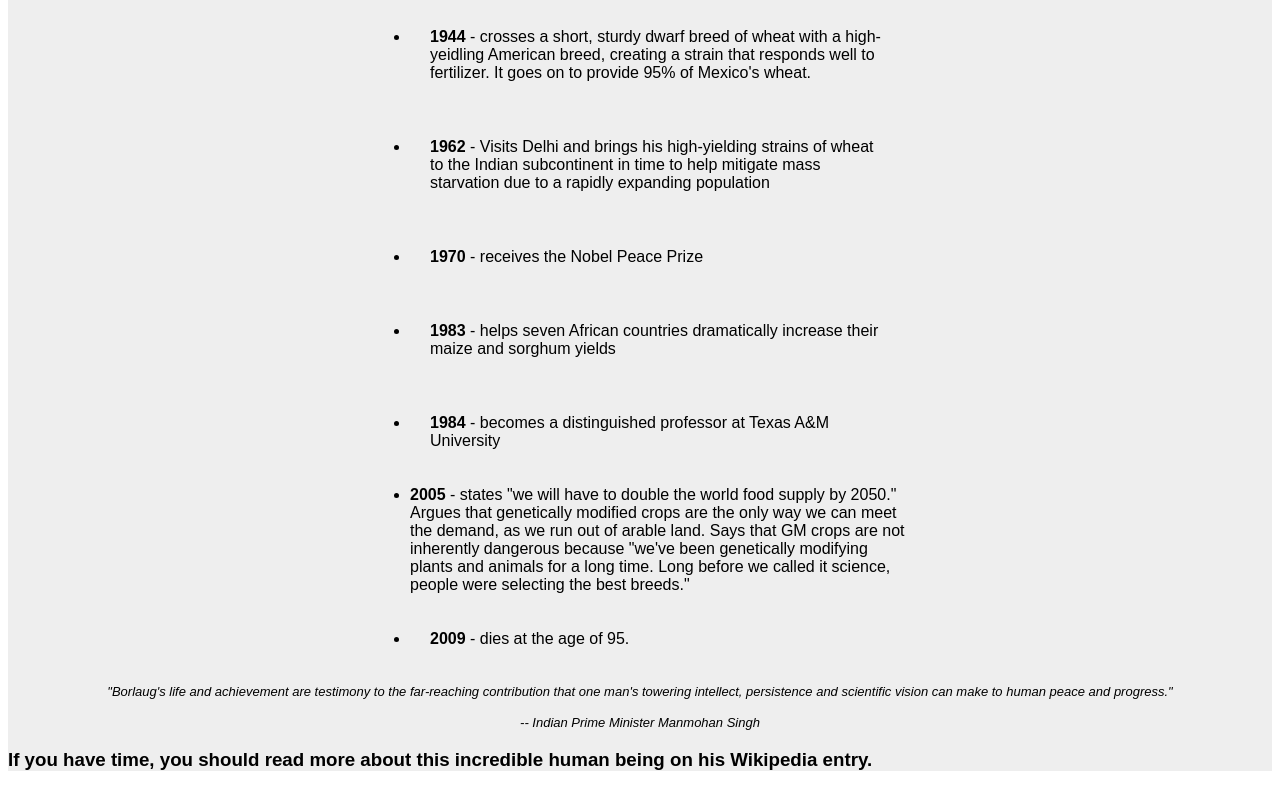
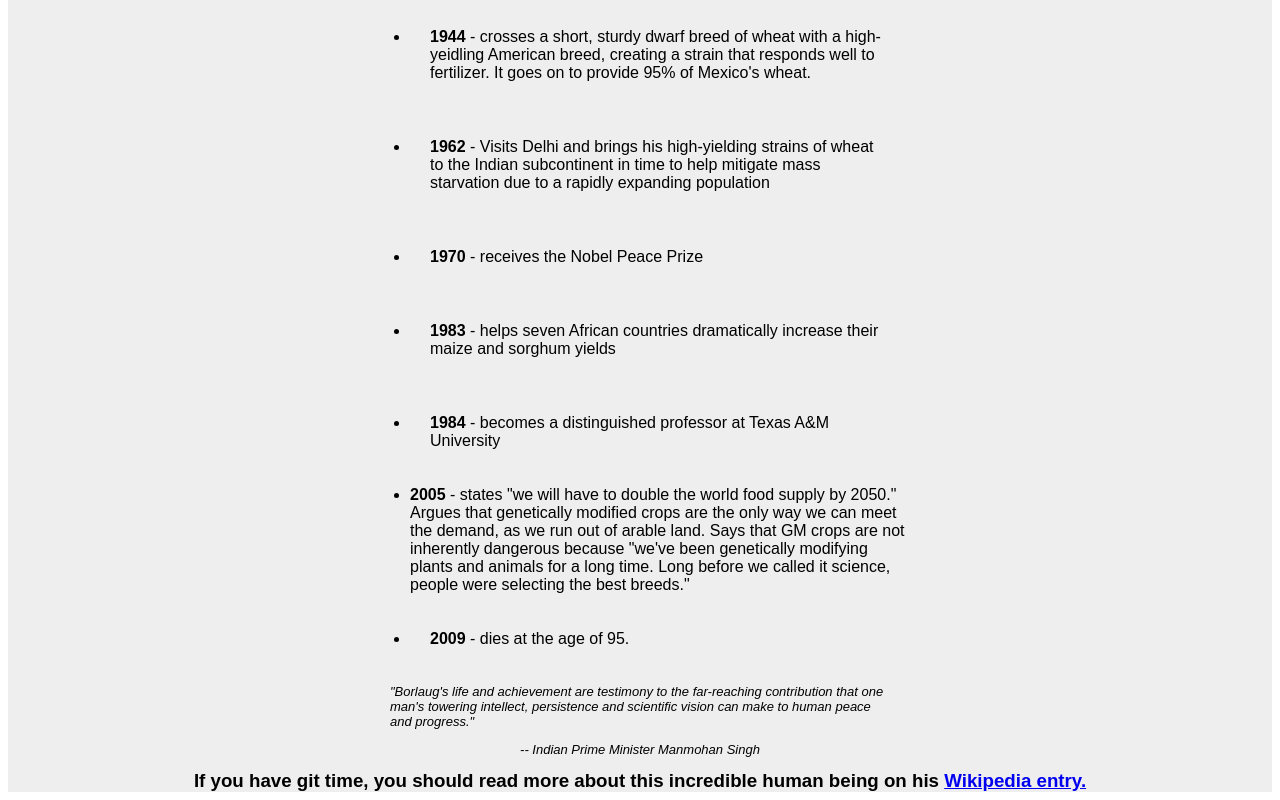
Before and after one commit to Livingston-7/Project_1, a plain HTML site: page index.html in a window 1280 px wide. Shown: the part 1493-2293 px from the top of the page. Drawn offline with Linux system fonts and the light colour scheme.

Commit message:
second commit

```diff
--- a/index.html
+++ b/index.html
@@ -41,7 +41,7 @@
         <p id=quote>"Borlaug's life and achievement are testimony to the far-reaching contribution that one man's towering intellect, persistence and scientific vision can make to human peace and progress."</p>
         <p class="author">-- Indian Prime Minister Manmohan Singh
         </p>
-        <h3 target="_blank" href="https://en.wikipedia.org/wiki/Norman_Borlaug">If you have time, you should read more about this incredible human being on his Wikipedia entry.</h3>
+        <h3 class="footer">If you have git time, you should read more about this incredible human being on his <a target="_blank" href="https://en.wikipedia.org/wiki/Norman_Borlaug">Wikipedia entry.</a></h3>
         </div>
 </body>
 </html>
--- a/style.css
+++ b/style.css
@@ -24,8 +24,9 @@
     font-size: small;
     font-style: italic;
     display: block;
-    margin: 16px 0px;
-    text-align: center;
+    max-width: 500px;
+    margin: auto;
+    text-align: left;
 }
 .list-heading {
     margin: 16px 0px;
@@ -45,3 +46,9 @@ ul {
     max-width: 500px;
     margin: auto
 }
+.footer {
+    max-width: 1000px;
+    margin: auto;
+    text-align: center;
+
+}
```
